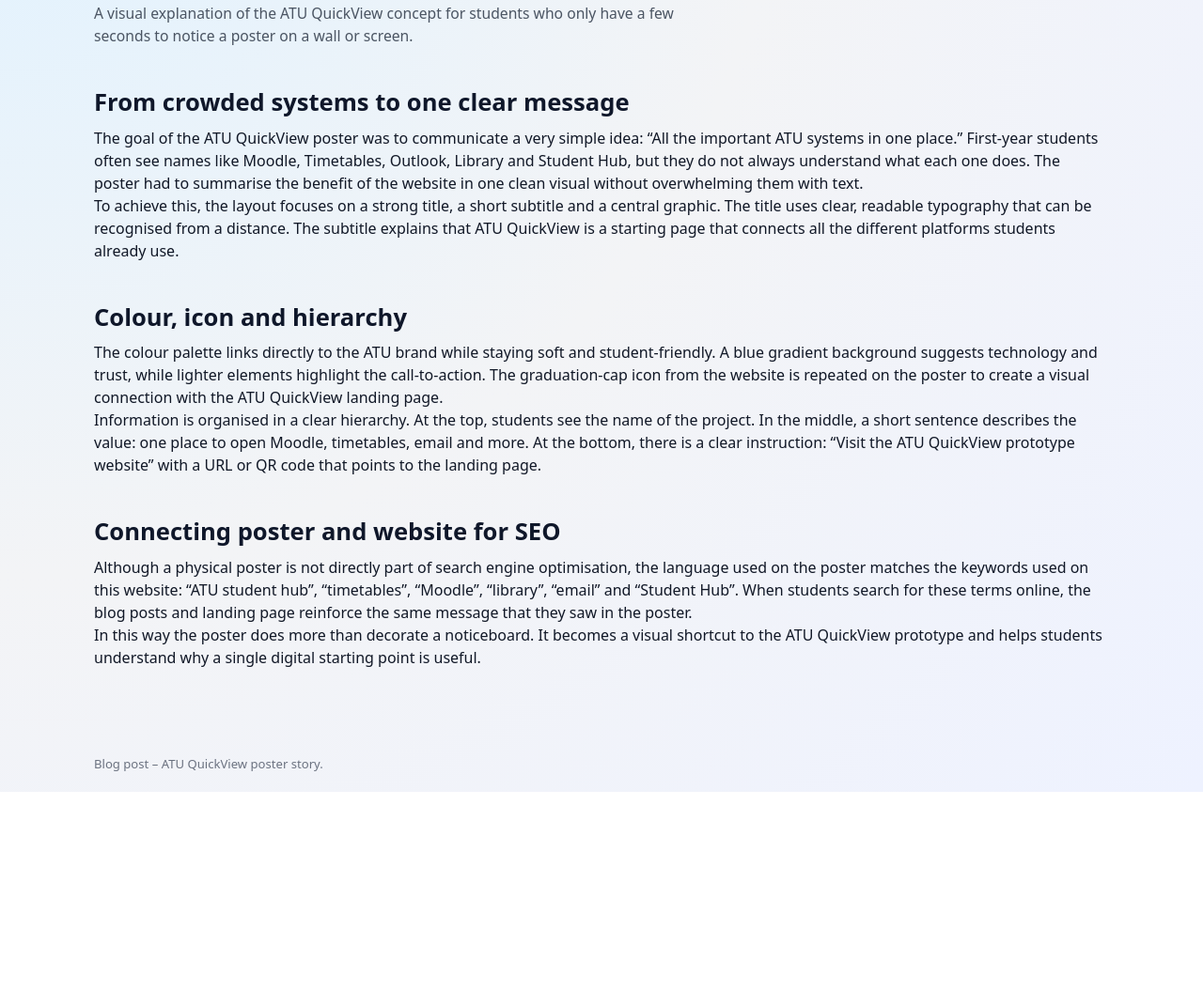
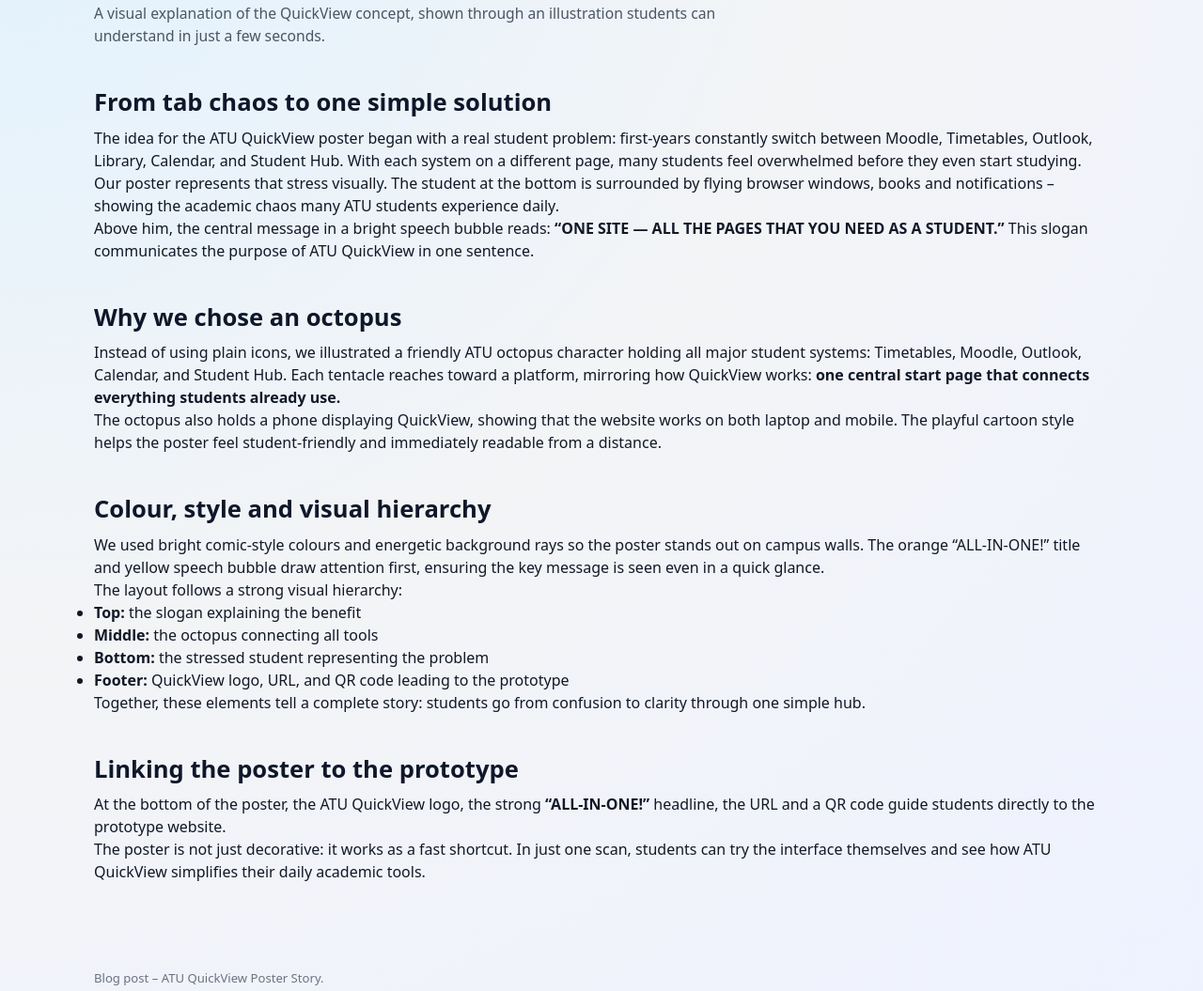
Before and after one commit to danilhordiienko-debug/ATUquickview, a plain HTML site: page blog-poster.html in a window 1280 px wide. Shown: the part 217-1272 px from the top of the page at 94% size. Before the commit the page ends 1060 px from the top, so only its background shows below. Drawn offline with Linux system fonts and the light colour scheme.

Commit message:
Update blog-poster.html

```diff
--- a/blog-poster.html
+++ b/blog-poster.html
@@ -7,6 +7,7 @@
   <meta name="viewport" content="width=device-width, initial-scale=1" />
   <link rel="stylesheet" href="style.css" />
 </head>
+
 <body>
   <header class="main-header">
     <div class="logo">
@@ -24,71 +25,88 @@
   </header>
 
   <main class="page">
+
+    <!-- PAGE TITLE -->
     <section class="section">
       <h1 class="page-title">How the ATU QuickView Poster Was Designed</h1>
       <p class="page-subtitle">
-        A visual explanation of the ATU QuickView concept for students who only have a few seconds
-        to notice a poster on a wall or screen.
+        A visual explanation of the QuickView concept, shown through an illustration students can understand in just a few seconds.
       </p>
     </section>
 
+    <!-- SECTION 1 -->
     <section class="section">
-      <h2>From crowded systems to one clear message</h2>
+      <h2>From tab chaos to one simple solution</h2>
       <p>
-        The goal of the ATU QuickView poster was to communicate a very simple idea:
-        “All the important ATU systems in one place.” First-year students often see
-        names like Moodle, Timetables, Outlook, Library and Student Hub, but they
-        do not always understand what each one does. The poster had to summarise
-        the benefit of the website in one clean visual without overwhelming them
-        with text.
+        The idea for the ATU QuickView poster began with a real student problem:
+        first-years constantly switch between Moodle, Timetables, Outlook, Library, Calendar, and Student Hub.
+        With each system on a different page, many students feel overwhelmed before they even start studying.
       </p>
       <p>
-        To achieve this, the layout focuses on a strong title, a short subtitle and
-        a central graphic. The title uses clear, readable typography that can be
-        recognised from a distance. The subtitle explains that ATU QuickView is a
-        starting page that connects all the different platforms students already use.
+        Our poster represents that stress visually. The student at the bottom is surrounded by flying browser windows,
+        books and notifications – showing the academic chaos many ATU students experience daily.
+      </p>
+      <p>
+        Above him, the central message in a bright speech bubble reads:
+        <strong>“ONE SITE — ALL THE PAGES THAT YOU NEED AS A STUDENT.”</strong>
+        This slogan communicates the purpose of ATU QuickView in one sentence.
       </p>
     </section>
 
+    <!-- SECTION 2 -->
     <section class="section">
-      <h2>Colour, icon and hierarchy</h2>
+      <h2>Why we chose an octopus</h2>
       <p>
-        The colour palette links directly to the ATU brand while staying soft and
-        student-friendly. A blue gradient background suggests technology and trust,
-        while lighter elements highlight the call-to-action. The graduation-cap icon
-        from the website is repeated on the poster to create a visual connection
-        with the ATU QuickView landing page.
+        Instead of using plain icons, we illustrated a friendly ATU octopus character holding all major student systems:
+        Timetables, Moodle, Outlook, Calendar, and Student Hub. Each tentacle reaches toward a platform, mirroring how
+        QuickView works: <strong>one central start page that connects everything students already use.</strong>
       </p>
       <p>
-        Information is organised in a clear hierarchy. At the top, students see
-        the name of the project. In the middle, a short sentence describes the
-        value: one place to open Moodle, timetables, email and more. At the bottom,
-        there is a clear instruction: “Visit the ATU QuickView prototype website”
-        with a URL or QR code that points to the landing page.
+        The octopus also holds a phone displaying QuickView, showing that the website works on both laptop and mobile.
+        The playful cartoon style helps the poster feel student-friendly and immediately readable from a distance.
       </p>
     </section>
 
+    <!-- SECTION 3 -->
     <section class="section">
-      <h2>Connecting poster and website for SEO</h2>
+      <h2>Colour, style and visual hierarchy</h2>
       <p>
-        Although a physical poster is not directly part of search engine optimisation,
-        the language used on the poster matches the keywords used on this website:
-        “ATU student hub”, “timetables”, “Moodle”, “library”, “email” and “Student Hub”.
-        When students search for these terms online, the blog posts and landing page
-        reinforce the same message that they saw in the poster.
+        We used bright comic-style colours and energetic background rays so the poster stands out on campus walls.
+        The orange “ALL-IN-ONE!” title and yellow speech bubble draw attention first, ensuring the key message
+        is seen even in a quick glance.
       </p>
       <p>
-        In this way the poster does more than decorate a noticeboard. It becomes a
-        visual shortcut to the ATU QuickView prototype and helps students understand
-        why a single digital starting point is useful.
+        The layout follows a strong visual hierarchy:
+      </p>
+      <ul>
+        <li><strong>Top:</strong> the slogan explaining the benefit</li>
+        <li><strong>Middle:</strong> the octopus connecting all tools</li>
+        <li><strong>Bottom:</strong> the stressed student representing the problem</li>
+        <li><strong>Footer:</strong> QuickView logo, URL, and QR code leading to the prototype</li>
+      </ul>
+      <p>
+        Together, these elements tell a complete story: students go from confusion to clarity through one simple hub.
       </p>
     </section>
+
+    <!-- SECTION 4 -->
+    <section class="section">
+      <h2>Linking the poster to the prototype</h2>
+      <p>
+        At the bottom of the poster, the ATU QuickView logo, the strong <strong>“ALL-IN-ONE!”</strong> headline, the URL
+        and a QR code guide students directly to the prototype website.
+      </p>
+      <p>
+        The poster is not just decorative: it works as a fast shortcut. In just one scan, students can try the interface
+        themselves and see how ATU QuickView simplifies their daily academic tools.
+      </p>
+    </section>
+
   </main>
 
   <footer class="page-footer">
-    Blog post – ATU QuickView poster story.
+    Blog post – ATU QuickView Poster Story.
   </footer>
 
-  <script src="app.js"></script>
 </body>
 </html>
```
